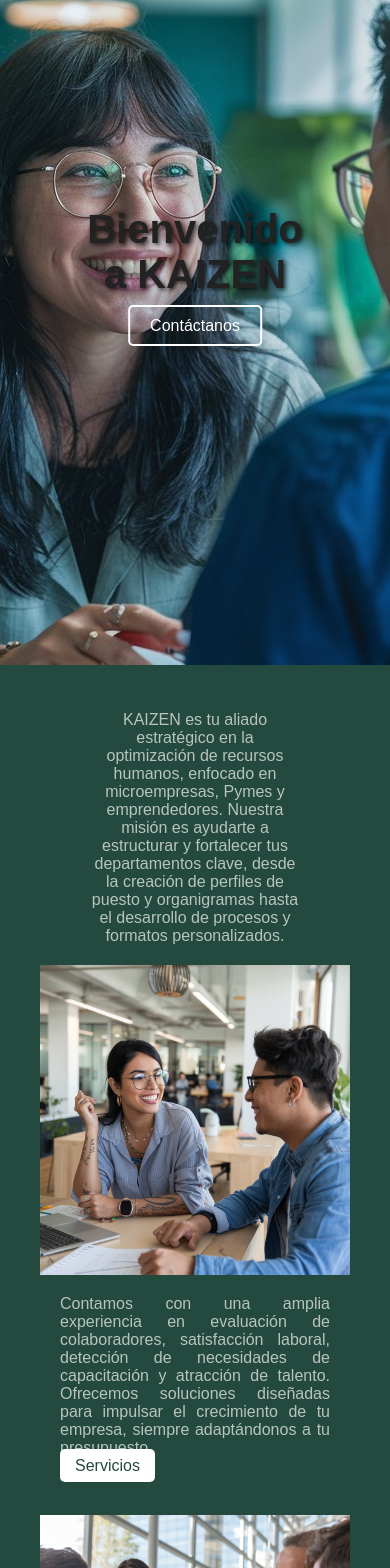
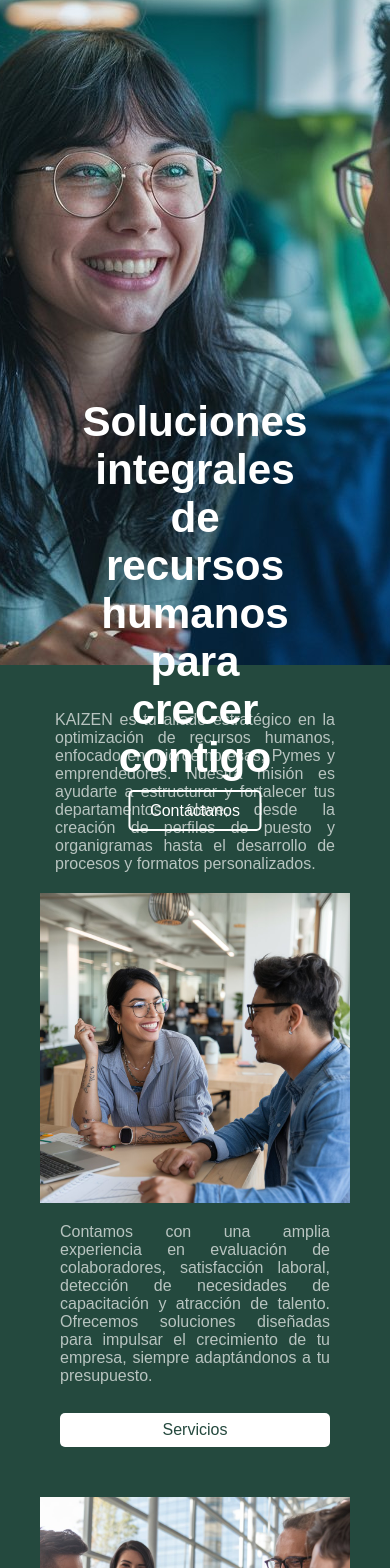
Before and after one commit to ElBuenParker/Kaizen, a React (Create React App) app: page / in a window 390 px wide. Shown: the part 151-1719 px from the top of the page. Built offline with nearby package versions, Linux system fonts and the light colour scheme.

Commit message:
home update

```diff
--- a/src/pages/Home.jsx
+++ b/src/pages/Home.jsx
@@ -27,7 +27,8 @@
           data-aos="fade-in"
         />
         <div className="overlay-main">
-          <h1 className="main-title">Bienvenido a KAIZEN</h1>
+          <h1 className="main-title">Soluciones integrales de recursos humanos para crecer contigo
+          </h1>
           <Link to="/Contacto" className="btn-outline">Contáctanos</Link>
         </div>
       </div>
@@ -53,6 +54,9 @@
           <div className="text-content" data-aos="fade-left">
             <p>
               Contamos con una amplia experiencia en evaluación de colaboradores, satisfacción laboral, detección de necesidades de capacitación y atracción de talento. Ofrecemos soluciones diseñadas para impulsar el crecimiento de tu empresa, siempre adaptándonos a tu presupuesto.
+            <br></br>
+            <br></br>
+
             </p>
             <Link to="/Servicios" className="btn-home">Servicios</Link>
           </div>
@@ -70,6 +74,8 @@
           <div className="text-content" data-aos="fade-right">
             <p>
               En KAIZEN, creemos que contar con una gestión efectiva de recursos humanos no solo es una ventaja, sino una necesidad para llevar tu negocio al siguiente nivel.
+              <br></br>
+              <br></br>
             </p>
             <Link to="/Contacto" className="btn-home">Contáctanos</Link>
           </div>
--- a/src/styles/Home.css
+++ b/src/styles/Home.css
@@ -53,7 +53,7 @@
 
 .overlay-main {
   position: absolute;
-  top: 50%;
+  top: 90%;
   left: 50%;
   transform: translate(-50%, -50%);
   text-align: center;
@@ -64,7 +64,7 @@
 .main-title {
   font-size: 2.5rem;
   margin-bottom: 20px;
-  text-shadow: 2px 2px 4px rgba(0, 0, 0, 0.7);
+  color: #ffffff;
 }
 
 .btn-outline {
@@ -89,7 +89,9 @@
   border-radius: 5px;
   text-decoration: none;
   transition: all 0.3s ease;
-  margin-top: 10px;
+  margin: 10px auto; /* Centra el botón horizontalmente */
+  display: block; /* Asegura que se comporte como un bloque */
+  text-align: center;
 }
 
 .btn-home:hover {
@@ -134,6 +136,13 @@
     flex-direction: column;
     text-align: center;
   }
+  .txt-main {
+    margin-top: 5vh;
+    width: 80%;
+    color: #B8C4C0;
+    text-align: justify;
+  }
+
 
   .text-content {
     max-width: 100%;
@@ -147,4 +156,11 @@
   .btn-home {
     margin-top: 10px;
   }
+  .main-title {
+    font-size: 2.5rem;
+    margin-bottom: 20px;
+    color: #ffffff;
+    font-size: 5vh;
+  }
+
 }
```
